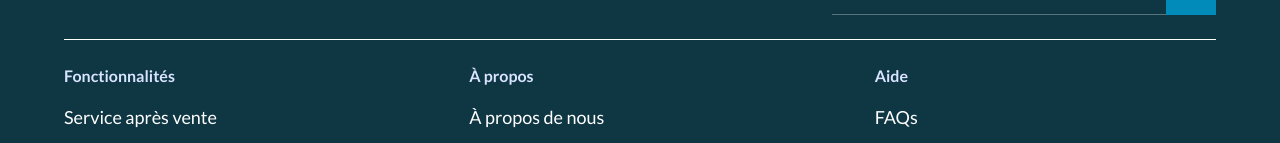
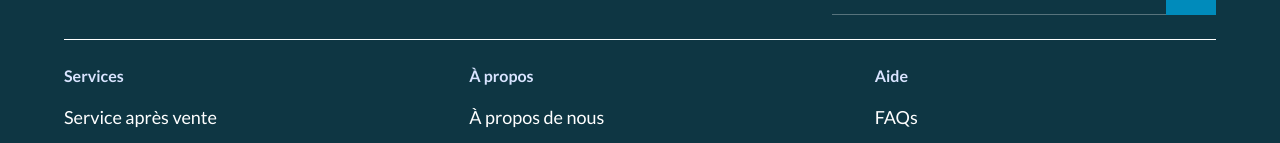
Before and after one commit to Glynno22/diamcoLanding, a React (Vite) app: page / in a window 1280 px wide. Shown: the part 6075-6218 px from the top of the page. Built offline with nearby package versions, Linux system fonts and the light colour scheme.

Commit message:
Modif apporter

```diff
--- a/src/compoments/Footer.jsx
+++ b/src/compoments/Footer.jsx
@@ -68,7 +68,7 @@
 
           {/* Services */}
           <div>
-            <h4 className="text-[#D9E4FF] font-semibold mb-4">Fonctionnalités</h4>
+            <h4 className="text-[#D9E4FF] font-semibold mb-4">Services</h4>
             <ul className="space-y-2 text-white/80">
               <li><a href="#" style={{ fontSize: 18, color: variable.white}} className="text-white">Service après vente</a></li>
               <li><a href="#" style={{ fontSize: 18, color: variable.white}} className="text-white">Maintenance</a></li>
```
